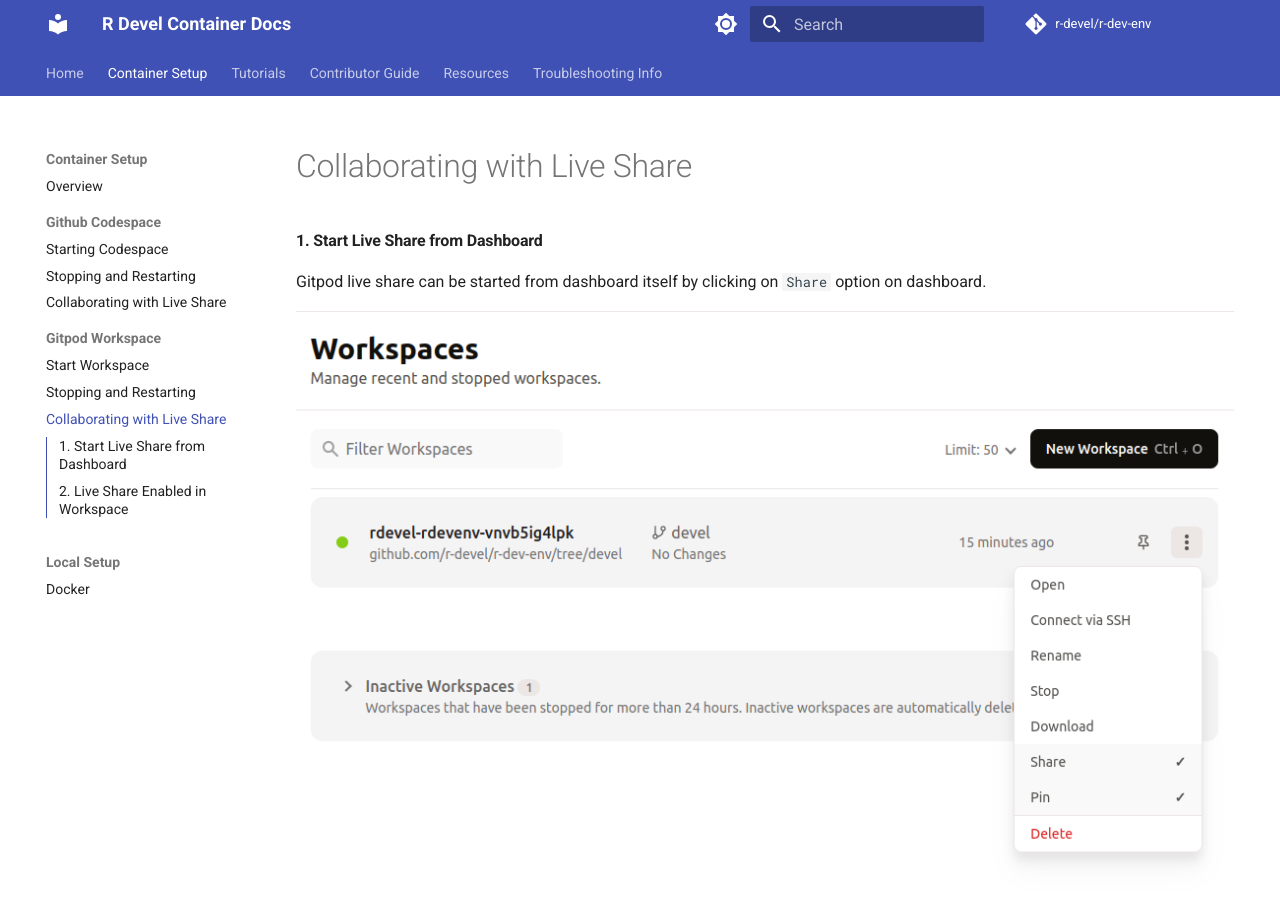
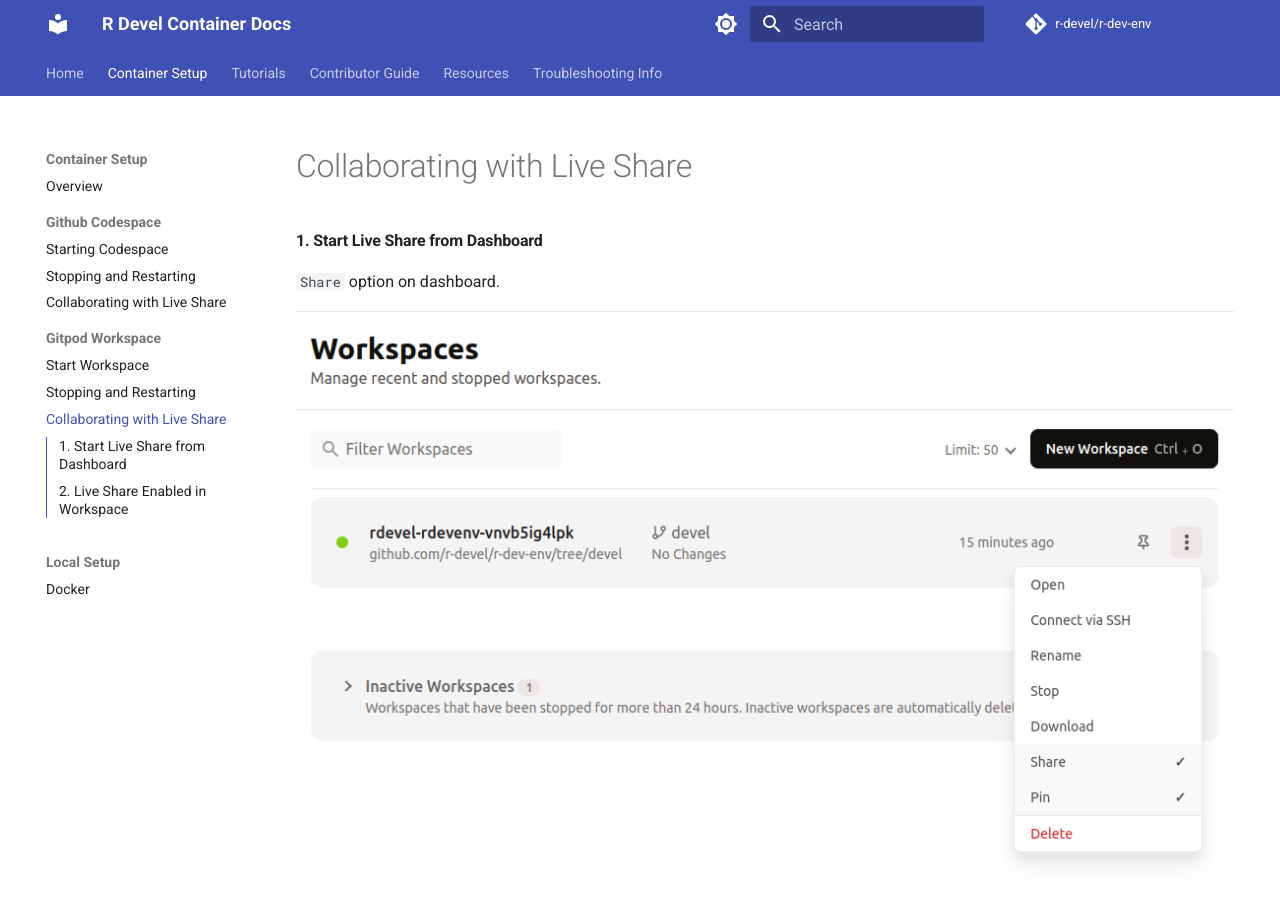
Before and after one commit to r-devel/r-dev-env, an MkDocs documentation site: the page built from docs/container_setup/gitpod_workspace/live_share.md, in a window 1280 px wide and 900 px high. Built offline with MkDocs 1.6.1 and Material for MkDocs 9.7.7, drawn with Linux system fonts in a browser that asks for light colours; comment, search, counter and statistics services are not loaded.

Commit message:
[pre-commit.ci] Fixing issues with pre-commit

```diff
--- a/docs/container_setup/gitpod_workspace/live_share.md
+++ b/docs/container_setup/gitpod_workspace/live_share.md
@@ -1,7 +1,5 @@
 #### 1. Start Live Share from Dashboard
 
-
-Gitpod live share can be started from dashboard itself by clicking on
 `Share` option on dashboard.
 
 ![liveshare](../../assets/gitpod5.png)
```
Also changed, not shown: docs/container_setup/gitpod_workspace/workspacestop_and_restart.md (+2 -2 lines).
